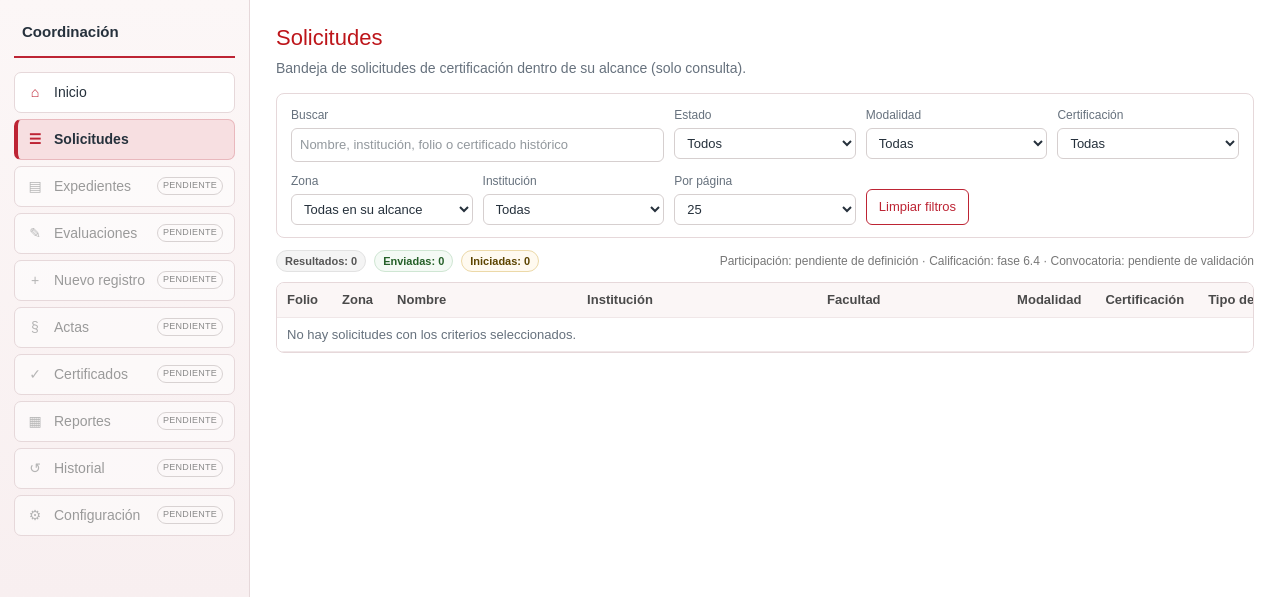
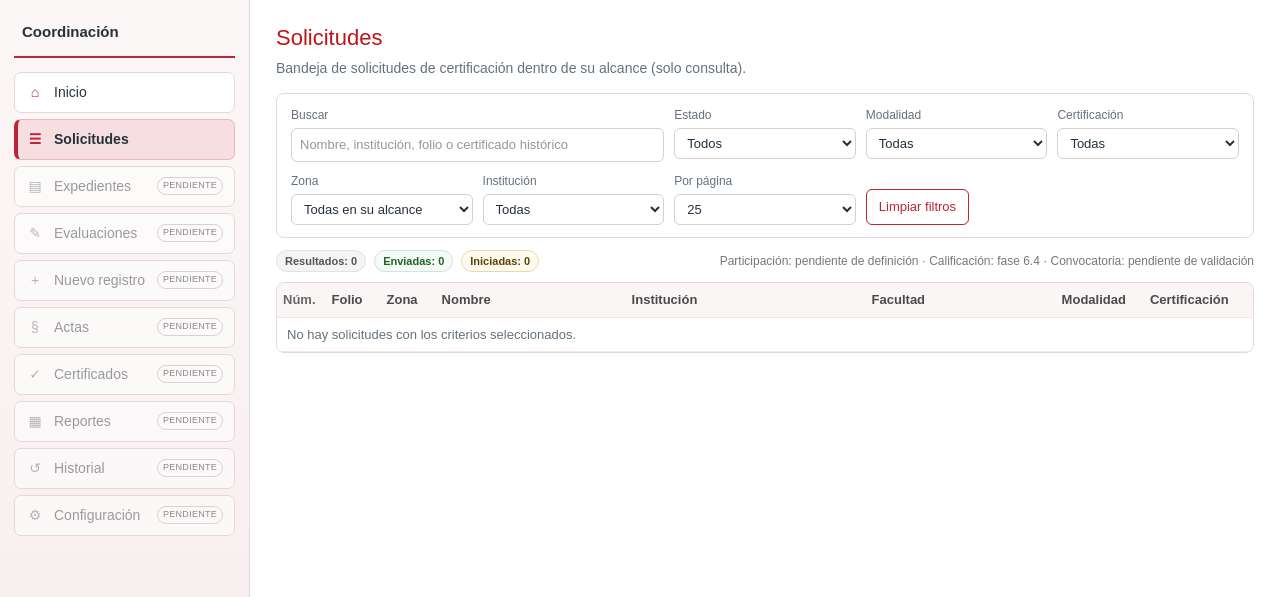
Before and after one commit to Quarito/SANFECA, a Laravel app: page /coordinacion/solicitudes in a window 1280 px wide. Shown: the part 112-709 px from the top of the page. Run offline with Laravel 12, Linux system fonts and the light colour scheme; the visitor is signed in with stand-in values (Sample User, id 1); data that the repository does not hold is empty; style sheets or scripts are compiled from the project's sources.

Commit message:
feat(coordinacion): numeracion consecutiva en tablas de registros
Primera columna «Núm.» en la bandeja de solicitudes y en «Solicitudes
recientes» del tablero. El consecutivo se calcula en el servidor a partir
de la posicion en el resultado (firstItem() + indice): inicia en 1,
continua entre paginas y se recalcula con busqueda, filtros, orden y el
alcance por zona. Es independiente del folio y del id; no agrega columnas
en la base ni es un criterio de ordenamiento.

- API de bandeja: campos num, meta.desde y meta.hasta («Mostrando x–y de N»).
- Columna compacta, centrada y sin boton de orden (coordinacion.css v9).
- Pruebas: continuidad en 3 paginas, orden inverso, cuatro filtros,
  alcance por zona, pagina fuera de rango y tablero.

Co-Authored-By: Claude Opus 5.5 <noreply@anthropic.com>

```diff
--- a/app/Http/Controllers/Coordinacion/IndicadoresController.php
+++ b/app/Http/Controllers/Coordinacion/IndicadoresController.php
@@ -95,7 +95,9 @@ class IndicadoresController extends Controller
                 ->orderByDesc('s.id')
                 ->limit(5)
                 ->get()
-                ->map(fn ($r) => [
+                ->values()
+                ->map(fn ($r, $i) => [
+                    'num' => $i + 1, // consecutivo visual, independiente del folio
                     'folio' => $r->folio,
                     'estado' => $r->estado,
                     'tramite' => $r->tipo_tramite === 'refrendo' ? 'Refrendo' : 'Primera vez',
--- a/app/Http/Controllers/Coordinacion/SolicitudesController.php
+++ b/app/Http/Controllers/Coordinacion/SolicitudesController.php
@@ -131,7 +131,10 @@ class SolicitudesController extends Controller
             ->pluck('total', 's.estado');
 
         return response()->json([
-            'datos' => collect($pagina->items())->map(fn ($r) => [
+            // «num»: consecutivo VISUAL (no es folio ni id). Continúa entre páginas y se
+            // recalcula con filtros, búsqueda y orden porque se deriva de la posición en el resultado.
+            'datos' => collect($pagina->items())->values()->map(fn ($r, $i) => [
+                'num' => $pagina->firstItem() + $i,
                 'folio' => $r->folio,
                 'zona' => $r->zona_siglas,
                 'nombre' => trim(implode(' ', array_filter([$r->nombres, $r->apellido_paterno, $r->apellido_materno]))) ?: null,
@@ -150,6 +153,8 @@ class SolicitudesController extends Controller
                 'pagina' => $pagina->currentPage(),
                 'ultima_pagina' => $pagina->lastPage(),
                 'por_pagina' => $pagina->perPage(),
+                'desde' => $pagina->firstItem(),
+                'hasta' => $pagina->lastItem(),
                 'por_estado' => [
                     'enviado' => (int) ($porEstado['enviado'] ?? 0),
                     'borrador' => (int) ($porEstado['borrador'] ?? 0),
--- a/public/css/coordinacion.css
+++ b/public/css/coordinacion.css
@@ -305,3 +305,17 @@ a.coord-menu-item:hover { background: var(--coord-rosa); border-color: #dbaeb3;
     .coord-filtros .coord-filtro-busqueda { grid-column: auto; }
     .coord-barra-usuario { margin: 8px 12px; }
 }
+
+/* ===== Numeración consecutiva visual (estándar UI/UX) ===== */
+/* Primera columna «Núm.»: compacta, centrada, no ordenable; no es folio ni id. */
+.coord-tabla th.col-num,
+.coord-tabla td.col-num {
+    width: 1%;
+    min-width: 44px;
+    padding-left: 6px;
+    padding-right: 6px;
+    text-align: center;
+    white-space: nowrap;
+    font-variant-numeric: tabular-nums;
+    color: #666;
+}
--- a/resources/js/components/BandejaSolicitudes.vue
+++ b/resources/js/components/BandejaSolicitudes.vue
@@ -158,6 +158,7 @@ onMounted(cargar);
 
         <div v-if="meta" class="coord-resumen" aria-live="polite">
             <span class="coord-insignia neutra">Resultados: {{ meta.total }}</span>
+            <span v-if="meta.total" class="coord-rango">Mostrando {{ meta.desde }}–{{ meta.hasta }} de {{ meta.total }}</span>
             <span class="coord-insignia enviado">Enviadas: {{ meta.por_estado.enviado }}</span>
             <span class="coord-insignia borrador">Iniciadas: {{ meta.por_estado.borrador }}</span>
             <span class="coord-nota">Participación: pendiente de definición · Calificación: fase 6.4 · Convocatoria: pendiente de validación</span>
@@ -169,6 +170,7 @@ onMounted(cargar);
             <table class="coord-tabla">
                 <thead>
                     <tr>
+                        <th scope="col" class="col-num" title="Consecutivo visual; no es el folio">Núm.</th>
                         <th v-for="c in columnas" :key="c.clave" scope="col" :class="c.clase"
                             :aria-sort="c.orden && orden.campo === c.orden ? (orden.direccion === 'asc' ? 'ascending' : 'descending') : undefined">
                             <button v-if="c.orden" type="button" class="coord-th-boton" @click="ordenar(c.orden)">
@@ -181,9 +183,10 @@ onMounted(cargar);
                 </thead>
                 <tbody>
                     <tr v-if="!cargando && !filas.length">
-                        <td :colspan="columnas.length + 1" class="coord-cargando">No hay solicitudes con los criterios seleccionados.</td>
+                        <td :colspan="columnas.length + 2" class="coord-cargando">No hay solicitudes con los criterios seleccionados.</td>
                     </tr>
                     <tr v-for="f in filas" :key="f.folio">
+                        <td class="col-num">{{ f.num }}</td>
                         <td class="numero col-folio">{{ f.folio }}</td>
                         <td class="col-zona">
                             <span v-if="f.zona">{{ f.zona }}</span>
@@ -227,6 +230,10 @@ onMounted(cargar);
     gap: 8px;
     margin-bottom: 10px;
 }
+.coord-rango {
+    font-size: 12px;
+    color: #555;
+}
 .coord-nota {
     font-size: 12px;
     color: #777;
--- a/resources/js/components/CoordinacionInicio.vue
+++ b/resources/js/components/CoordinacionInicio.vue
@@ -110,6 +110,7 @@ onMounted(cargar);
                     <table class="coord-tabla">
                         <thead>
                             <tr>
+                                <th scope="col" class="col-num" title="Consecutivo visual; no es el folio">Núm.</th>
                                 <th scope="col">Folio</th>
                                 <th scope="col">Zona</th>
                                 <th scope="col">Institución</th>
@@ -121,6 +122,7 @@ onMounted(cargar);
                         </thead>
                         <tbody>
                             <tr v-for="r in datos.recientes" :key="r.folio">
+                                <td class="col-num">{{ r.num }}</td>
                                 <td><a :href="`${urlExpediente}/${r.folio}`">{{ r.folio }}</a></td>
                                 <td>
                                     <span v-if="r.zona">{{ r.zona }}</span>
--- a/resources/views/coordinacion/layout.blade.php
+++ b/resources/views/coordinacion/layout.blade.php
@@ -18,7 +18,7 @@
     <link rel="stylesheet" href="{{ asset('css/anfeca-compacto-v4.css') }}?v=4">
 
     {{-- Estilos propios del módulo administrativo. --}}
-    <link rel="stylesheet" href="{{ asset('css/coordinacion.css') }}?v=8">
+    <link rel="stylesheet" href="{{ asset('css/coordinacion.css') }}?v=9">
     @stack('estilos')
 </head>
 <body class="coord-body">
```
Also changed, not shown: tests/Feature/CoordinacionTest.php (+78 -0 lines).
